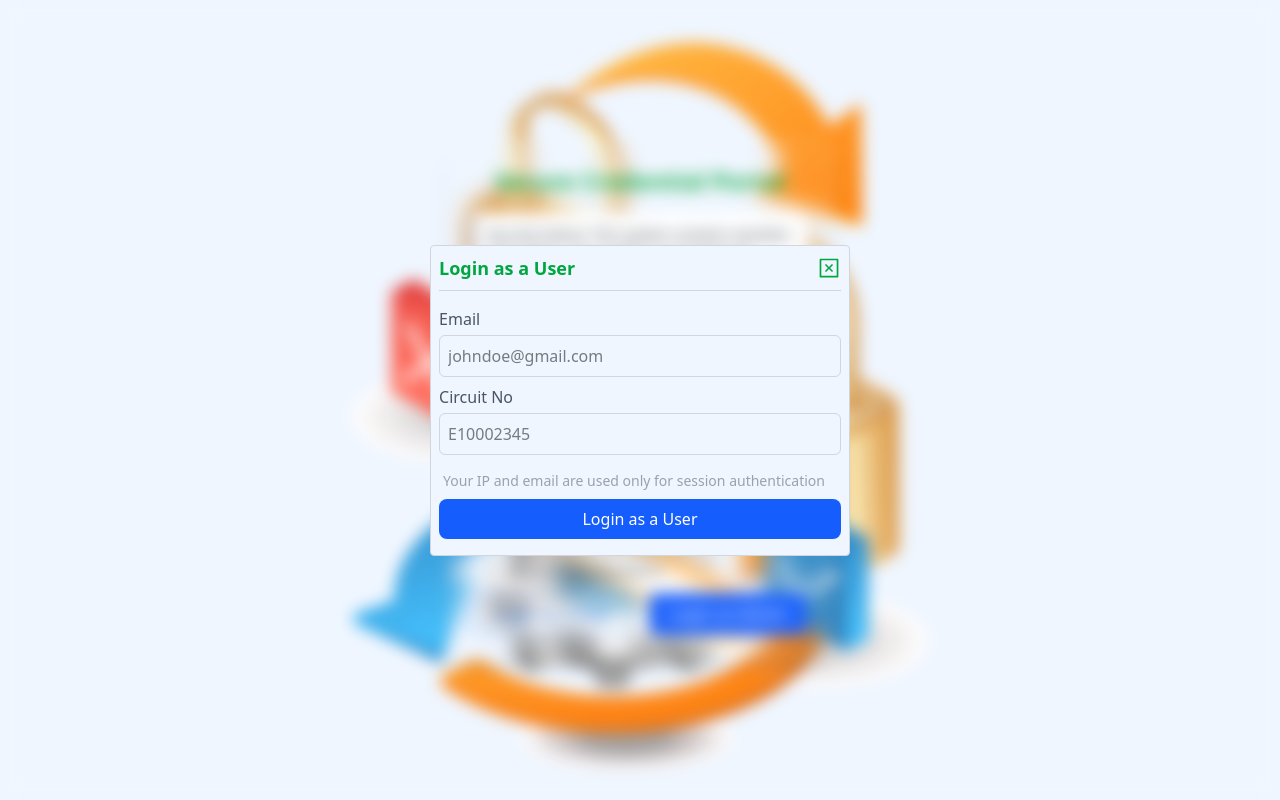
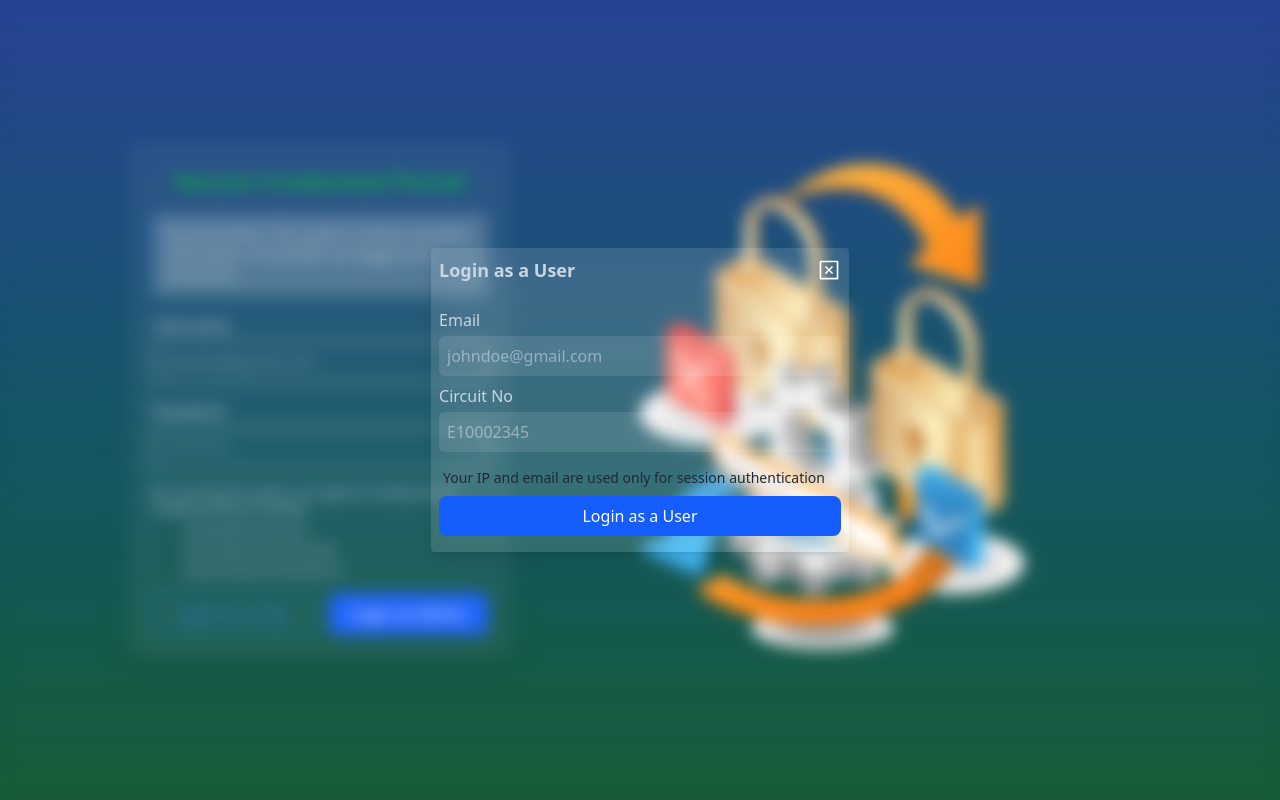
Before and after one commit to Vheshan37/secure-credential-portal, a Next.js app: page /login in a window 1280 px wide. Both pictures are taken after a click on the button "Login as a User". Built offline with nearby package versions, Linux system fonts and the light colour scheme.

Commit message:
Update Login Interface Design

```diff
--- a/src/app/(front-end)/login/page.jsx
+++ b/src/app/(front-end)/login/page.jsx
@@ -87,30 +87,23 @@ export default function Login() {
 
   return (
     <>
-      <div className="h-screen w-screen bg-blue-50 relative overflow-hidden flex justify-center items-center">
+      <div className="h-screen w-screen bg-gradient-to-b from-blue-900 to-green-900 relative overflow-hidden flex justify-center items-center">
         {/* Guest login popup */}
         {isGuestOpen && <GuestLogin onClose={toggleGuestPopup} />}
         {/* Guest login popup */}
-
-        <img
-          src="/images/background.png"
-          alt="Image"
-          className="w-full h-full absolute object-contain -z-0"
-          id="img"
-        />
 
         {/* Login form */}
 
         {/* Glassmorphic form container */}
         <form
           onSubmit={handleSubmit}
-          className="relative z-10 w-full max-w-sm p-6 rounded-2xl bg-white/5 backdrop-blur-sm border border-white/40 shadow-lg"
+          className="relative w-1/2 z-10 max-w-sm p-6 rounded-2xl bg-white/5 backdrop-blur-sm  shadow-lg"
         >
           <h1 className="text-2xl font-bold text-center text-green-600 mb-4">
             Secure Credential Portal
           </h1>
 
-          <div className="bg-white border-l-[1.5px] border-blue-600 rounded-lg p-3 text-sm text-gray-800 mb-4">
+          <div className="bg-white/20 border-l-[1.5px] border-blue-600 rounded-lg p-3 text-sm text-slate-300 mb-4">
             Security Notice: This system contains sensitive information. All
             activities are logged and monitored.
           </div>
@@ -118,7 +111,7 @@ export default function Login() {
           <div className="mb-4">
             <label
               htmlFor="username"
-              className="block mb-1 text-gray-900 font-medium"
+              className="block mb-1 text-slate-300 font-medium"
             >
               Username
             </label>
@@ -128,14 +121,14 @@ export default function Login() {
               value={username}
               onChange={(e) => setUsername(e.target.value)}
               placeholder="johndoe@gmail.com"
-              className="w-full p-2 rounded-md border border-gray-300 focus:outline-none focus:ring-2 focus:ring-blue-400 cursor-pointer"
+              className="w-full p-2 rounded-md border border-gray-300 focus:outline-none focus:ring-2 focus:ring-blue-400 cursor-pointer text-slate-300"
             />
           </div>
 
           <div className="mb-4">
             <label
               htmlFor="password"
-              className="block mb-1 text-gray-900 font-medium"
+              className="block mb-1 text-slate-300 font-medium"
             >
               Password
             </label>
@@ -145,27 +138,27 @@ export default function Login() {
               value={password}
               onChange={(e) => setPassword(e.target.value)}
               placeholder="********"
-              className="w-full p-2 rounded-md border border-gray-300 focus:outline-none focus:ring-2 focus:ring-blue-400 cursor-pointer"
+              className="w-full p-2 rounded-md border border-gray-300 focus:outline-none focus:ring-2 focus:ring-blue-400 cursor-pointer text-slate-300"
             />
           </div>
 
-          <p className="text-xs text-gray-900">
+          <p className="text-xs text-slate-300">
             By accessing this system, you agree to comply with all company
             policies including:
           </p>
           <ul className="list-disc list-inside mt-1 space-y-1 text-xs mb-4 px-4">
             <li>
-              <a href="#" className="text-gray-600 underline">
+              <a href="#" className="text-slate-400 underline">
                 Acceptable Use Policy
               </a>
             </li>
             <li>
-              <a href="#" className="text-gray-600 underline">
+              <a href="#" className="text-slate-400 underline">
                 Information Security Policy
               </a>
             </li>
             <li>
-              <a href="#" className="text-gray-600 underline">
+              <a href="#" className="text-slate-400 underline">
                 Data Protection Regulations
               </a>
             </li>
@@ -216,6 +209,13 @@ export default function Login() {
             </button>
           </div>
         </form>
+
+        <img
+          src="/images/background.png"
+          alt="Image"
+          className="w-1/2 h-full object-contain -z-0"
+          id="img"
+        />
       </div>
     </>
   );
--- a/src/components/guestLogin.jsx
+++ b/src/components/guestLogin.jsx
@@ -109,40 +109,42 @@ export default function GuestLogin({ onClose }) {
         <form
           onSubmit={handleSubmit}
           ref={formRef}
-          className="bg-blue-50 rounded border border-gray-300 px-2 pt-2 pb-4 min-w-[350px]"
+          className="bg-white/10 backdrop-blur-lg  shadow-lg rounded px-2 pt-2 pb-4 min-w-[350px]"
         >
-          <div className="text-green-600 flex justify-between items-center border-b border-gray-300 pb-2 mb-4">
+          <div className="text-slate-300 flex justify-between items-center pb-2 mb-4">
             <span className="font-semibold text-lg">Login as a User</span>
             <AiOutlineCloseSquare
               onClick={handleClose}
               size={24}
               className="cursor-pointer"
+              color="white"
             />
           </div>
+          <div>
             <div className="flex flex-col mb-2">
-            <label htmlFor="" className="block mb-1 text-gray-600">
+              <label htmlFor="" className="block mb-1 text-slate-300">
                 Email
               </label>
               <input
                 type="email"
                 placeholder="johndoe@gmail.com"
                 onChange={(e) => setEmail(e.target.value)}
-              className="w-full p-2 rounded-md border border-gray-300 focus:outline-none focus:ring-2 focus:ring-blue-400 cursor-text"
+                className="w-full p-2 rounded-md bg-white/10 focus:outline-none focus:ring-2 focus:ring-blue-400 cursor-text text-slate-200"
               />
             </div>
             <div className="flex flex-col mb-4">
-            <label htmlFor="" className="block mb-1 text-gray-600">
+              <label htmlFor="" className="block mb-1 text-slate-300">
                 Circuit No
               </label>
               <input
                 type="text"
                 placeholder="E10002345"
                 onChange={(e) => setCircuitId(e.target.value)}
-              className="w-full p-2 rounded-md border border-gray-300 focus:outline-none focus:ring-2 focus:ring-blue-400"
+                className="w-full p-2 rounded-md bg-white/10 focus:outline-none focus:ring-2 focus:ring-blue-400 text-slate-200"
               />
             </div>
             <div className="mb-2 flex justify-start">
-            <span className="text-sm text-gray-400 ps-1 pe-4 text-left">
+              <span className="text-sm text-gray-800 ps-1 pe-4 text-left">
                 Your IP and email are used only for session authentication
               </span>
             </div>
@@ -183,6 +185,7 @@ export default function GuestLogin({ onClose }) {
                 )}
               </button>
             </div>
+          </div>
         </form>
       )}
     </div>
```
Lines whose indentation alone changed are shown as unchanged.
